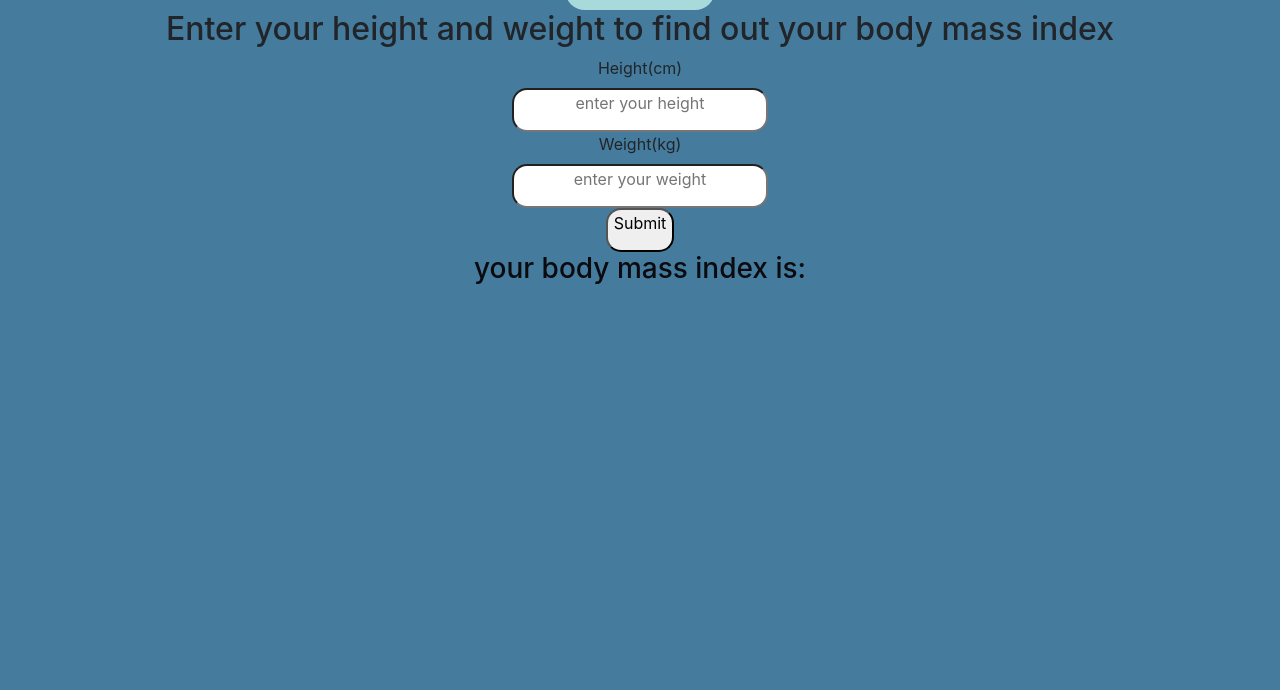
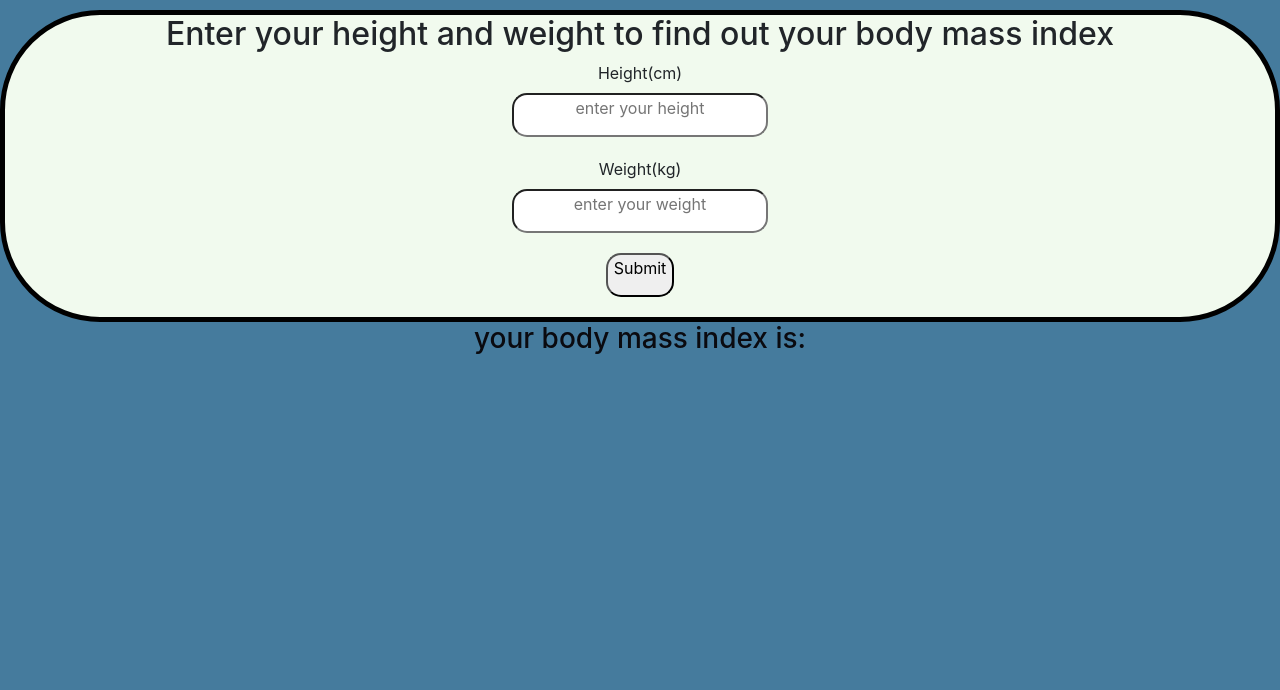
Before and after one commit to NyHagan/BMIproject, a plain HTML site: page index.html in a window 1280 px wide. Shown: the part 110-800 px from the top of the page. Drawn offline with nearby package versions, Linux system fonts and the light colour scheme.

Commit message:
increase border thickness in input area

```diff
--- a/assets/css/style.css
+++ b/assets/css/style.css
@@ -20,6 +20,7 @@ body{
 input{
     padding-bottom: 15px;
     border-radius: 15px;
+    margin-bottom: 20px;
 }
 
 #submit:hover{
@@ -32,7 +33,7 @@ nav{
     background-color: rgb(168, 218, 220);
     width: 150px;
     border-radius: 20px;
-    display:inline-block;
+
 }
 
 input{
@@ -42,3 +43,9 @@ input{
 a{
     color: rgb(29, 53, 87);
 }
+
+.inputarea{
+    background-color: rgb(241, 250, 238);
+    border: 5px solid black;
+    border-radius: 100px;
+}
```
